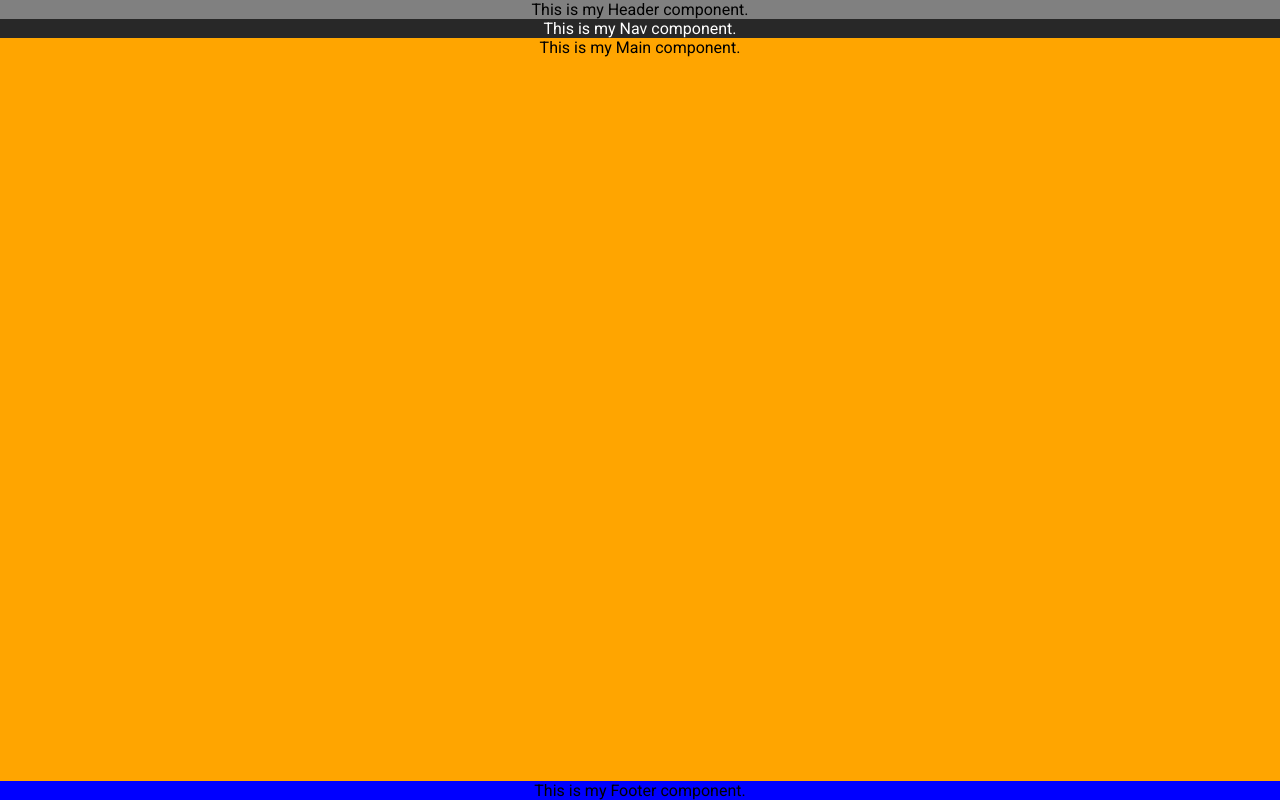
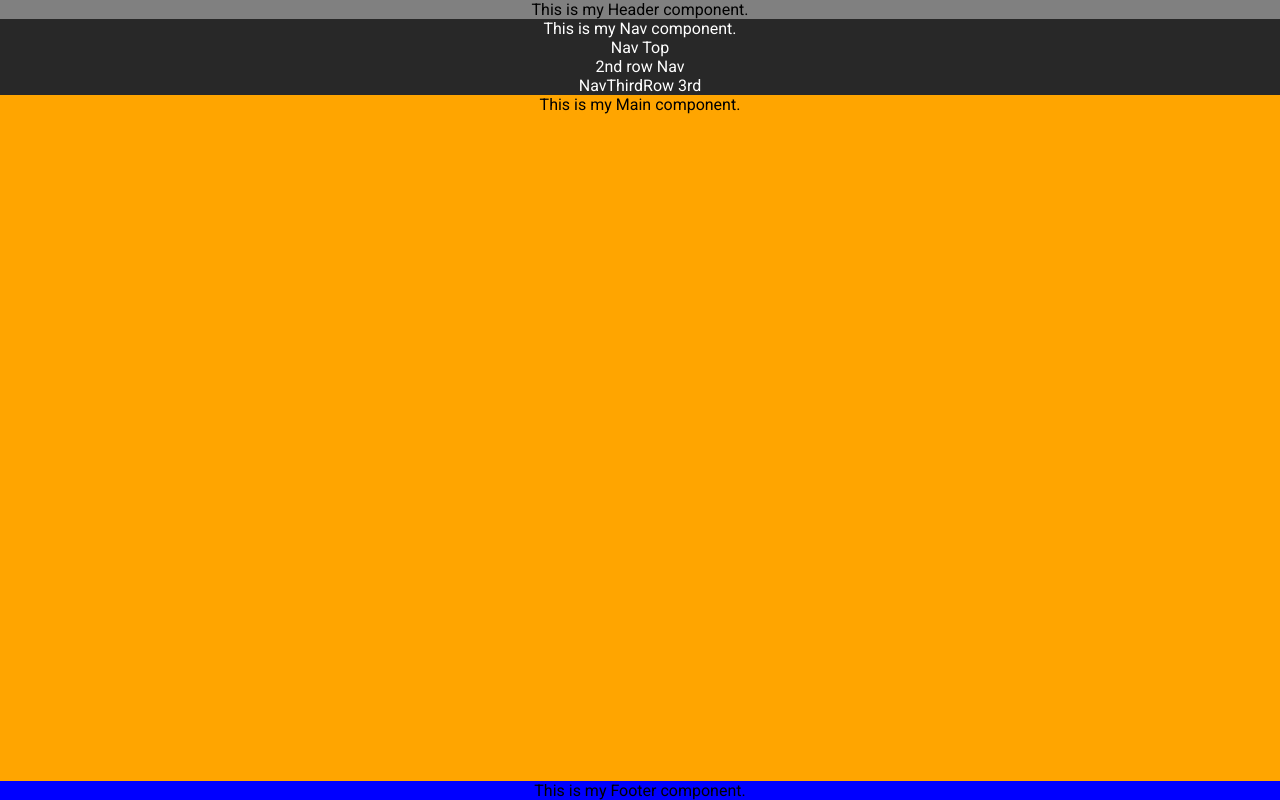
Before and after one commit to ccatto/cattoreactfun2018, a React (Create React App) app in the folder cattoreactappfunny2018may/: page / in a window 1280 px wide. Built offline with nearby package versions, Linux system fonts and the light colour scheme.

Commit message:
Added 3 rows to Nav
Added 3 rows to Nav

```diff
--- a/cattoreactappfunny2018may/src/Components/Nav.js
+++ b/cattoreactappfunny2018may/src/Components/Nav.js
@@ -1,10 +1,16 @@
 import React, { Component } from 'react';
+import NavTop from './NavTop.js';
+import NavSecondRow from './NavSecondRow.js';
+import NavThirdRow from './NavThirdRow.js';
 
 class Nav extends Component {
     render() {
       return (
         <nav>
             This is my Nav component.
+            <NavTop/>
+            <NavSecondRow/>
+            <NavThirdRow/>
         </nav>
       );
     }
--- /dev/null
+++ b/cattoreactappfunny2018may/src/Components/NavSecondRow.js
@@ -0,0 +1,14 @@
+import React, { Component } from 'react';
+
+
+class NavSecondRow extends Component {
+    render() {
+      return (
+        <div>
+          2nd row Nav
+        </div>
+      );
+    }
+  }
+
+  export default NavSecondRow;
--- /dev/null
+++ b/cattoreactappfunny2018may/src/Components/NavThirdRow.js
@@ -0,0 +1,14 @@
+import React, { Component } from 'react';
+
+
+class NavThirdRow extends Component {
+    render() {
+      return (
+        <div>
+          NavThirdRow 3rd
+        </div>
+      );
+    }
+  }
+
+  export default NavThirdRow;
--- /dev/null
+++ b/cattoreactappfunny2018may/src/Components/NavTop.js
@@ -0,0 +1,14 @@
+import React, { Component } from 'react';
+
+
+class NavTop extends Component {
+    render() {
+      return (
+        <div>
+          Nav Top
+        </div>
+      );
+    }
+  }
+
+  export default NavTop;
```
